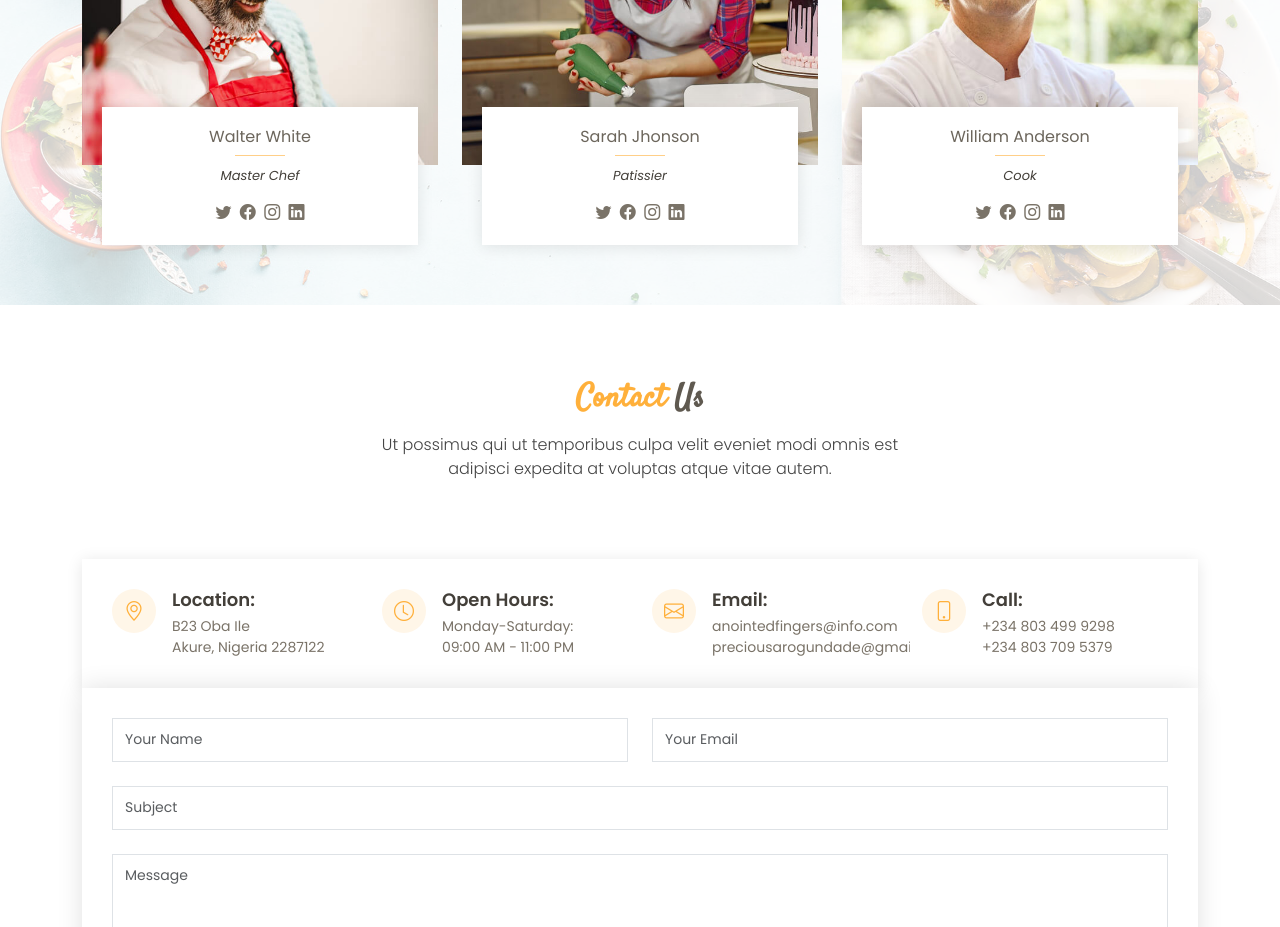
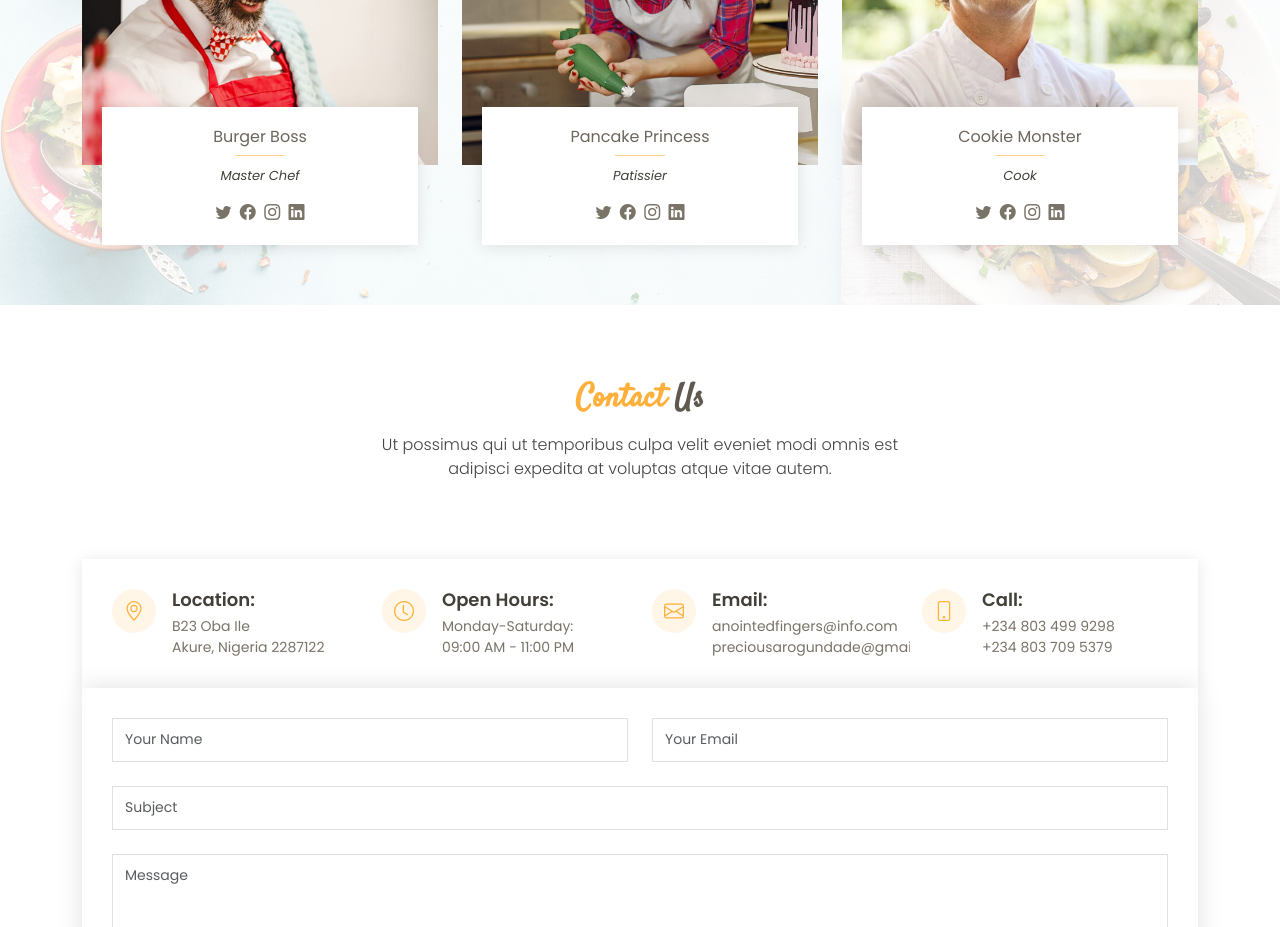
Before and after one commit to DHughes666/anointed-fingers1, a plain HTML site: page index.html in a window 1280 px wide. Shown: the part 5460-6387 px from the top of the page. Drawn offline with Linux system fonts and the light colour scheme.

Commit message:
Chef updated

```diff
--- a/index.html
+++ b/index.html
@@ -680,7 +680,7 @@
             <div class="member">
               <div class="pic"><img src="assets/img/chefs/chefs-1.jpg" class="img-fluid" alt=""></div>
               <div class="member-info">
-                <h4>Walter White</h4>
+                <h4>Burger Boss</h4>
                 <span>Master Chef</span>
                 <div class="social">
                   <a href=""><i class="bi bi-twitter"></i></a>
@@ -696,7 +696,7 @@
             <div class="member">
               <div class="pic"><img src="assets/img/chefs/chefs-2.jpg" class="img-fluid" alt=""></div>
               <div class="member-info">
-                <h4>Sarah Jhonson</h4>
+                <h4>Pancake Princess</h4>
                 <span>Patissier</span>
                 <div class="social">
                   <a href=""><i class="bi bi-twitter"></i></a>
@@ -712,7 +712,7 @@
             <div class="member">
               <div class="pic"><img src="assets/img/chefs/chefs-3.jpg" class="img-fluid" alt=""></div>
               <div class="member-info">
-                <h4>William Anderson</h4>
+                <h4>Cookie Monster</h4>
                 <span>Cook</span>
                 <div class="social">
                   <a href=""><i class="bi bi-twitter"></i></a>
```
